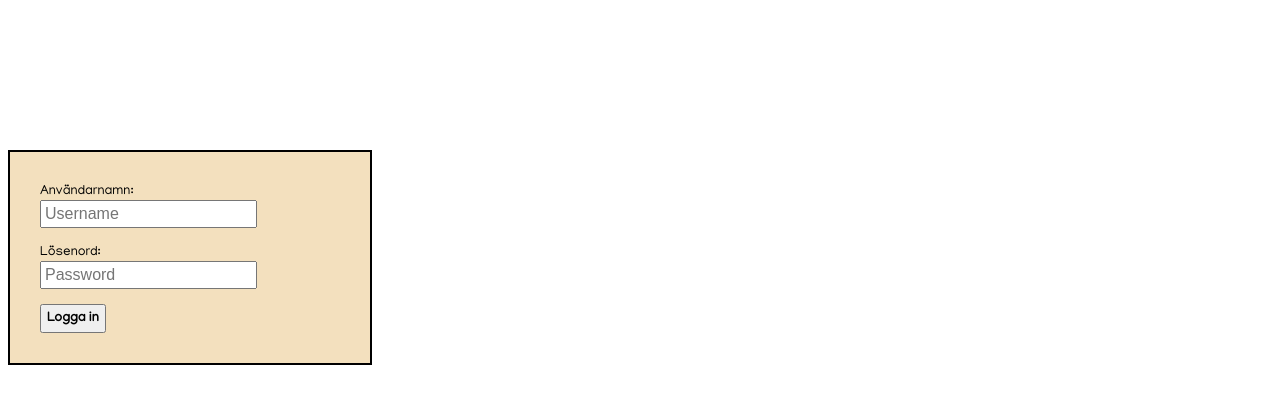
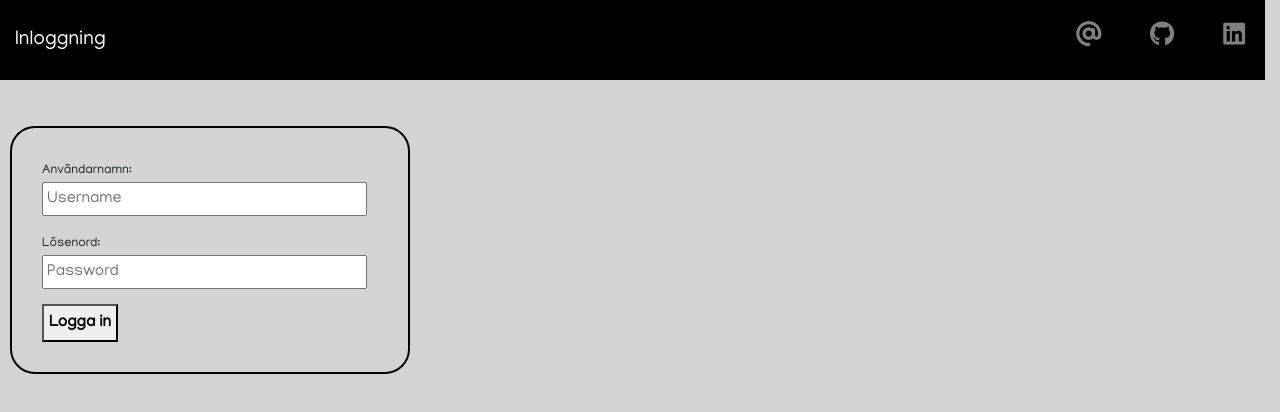
Before and after one commit to fredb77/inloggningssida, a plain HTML site: page index.html in a window 1280 px wide. Drawn offline with nearby package versions, Linux system fonts and the light colour scheme.

Commit message:
Ändrade lite grejer

```diff
--- a/index.html
+++ b/index.html
@@ -4,15 +4,29 @@
     <meta charset="UTF-8">
     <meta name="viewport" content="width=device-width, initial-scale=1.0">
     <meta http-equiv="X-UA-Compatible" content="ie=edge">
+    <link rel="stylesheet" href="https://stackpath.bootstrapcdn.com/bootstrap/4.3.1/css/bootstrap.min.css" integrity="sha384-ggOyR0iXCbMQv3Xipma34MD+dH/1fQ784/j6cY/iJTQUOhcWr7x9JvoRxT2MZw1T" crossorigin="anonymous">
     <link href="https://fonts.googleapis.com/css?family=Manjari&display=swap" rel="stylesheet">
+    <script src="https://kit.fontawesome.com/1a55ed7cc9.js"></script>
     <link rel="stylesheet" href="styles.css">
     <title>inloggningssida</title>
 </head>
 <body>
+
+        <div style="width: 100%" class="row">
+            <div class="col-sm-6">
+                <span class="navbar-brand mb-0 h1">Inloggning</span>
+            </div>
+            <div id="icon" class="col-sm-6">
+                <a href="mailto:fredbstrom@gmail.com" target="_blank" title="My email"><i id="icon" class="fas fa-at"></i></a> &nbsp; &nbsp;&nbsp; &nbsp;
+                <a href="http://github.com/fredb77" target="_blank" title="My Github"><i id="icon" class="fab fa-github"></i></a> &nbsp; &nbsp;&nbsp; &nbsp;
+                <a href="http://www.linkedin.com/in/fredrik-byström-535743193" target="_blank" title="My linkedin"><i id="icon" class="fab fa-linkedin"></i></i></a>
+            </div>
+        </div>
+
     <p id="mess"></p>
 
-    <div id="div1">
-        <small>Användarnamn:</small>
+    <div id="div1" class="login-div">
+        <small>Användarnamn:</small><br />
         <input type="text" id="login" placeholder="Username" required><br />
         <small>Lösenord:</small><br />
         <input type="password" id="pass" placeholder="Password" required><br />
--- a/styles.css
+++ b/styles.css
@@ -4,16 +4,19 @@
 */
 
 body {
-    background-color: white;
+    margin-left: 10px;
+    margin-top: 0px;
+    background-color: lightgrey;
     font-family: 'Manjari', sans-serif;
-    margin-top: 150px;
 }
 
-div {
+.login-div {
+    border-radius: 25px;
     border: 2px black solid;
-    width: 300px;
+    width: 400px;
     padding: 30px;
-    background-color: #F3E0BE;
+
+    /*background-color: #F3E0BE;*/
 }
 
 #login, #pass {
@@ -27,3 +30,26 @@ button {
     font-weight: bold;
     padding: 5px;
 }
+
+.col-sm-6 {
+    color: white;
+    padding: 20px;
+    background-color: black;
+    font-size: 25px;
+}
+
+a {
+    color: gray;
+}
+
+a:hover {
+    color: silver;
+}
+
+#mess {
+    padding-top: 30px;
+}
+
+#icon {
+    text-align: right;
+}
```
